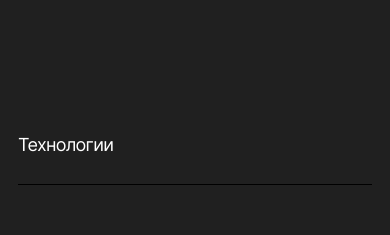
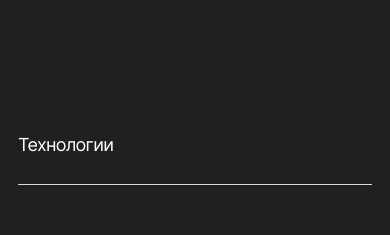
Before and after one commit to uladzimirfilipau/movies-explorer-frontend, a React (Create React App) app: page / in a window 390 px wide. Shown: the part 1160-1395 px from the top of the page. Built offline with nearby package versions, Linux system fonts and the light colour scheme.

Commit message:
refactor: delete border-color

```diff
--- a/src/components/Techs/Techs.css
+++ b/src/components/Techs/Techs.css
@@ -36,7 +36,6 @@
 
 @media screen and (max-width: 767px) {
   .techs__title {
-    border-color: #000;
     padding: 0 0 28px 0;
     font-size: 18px;
     line-height: 22px;
```
